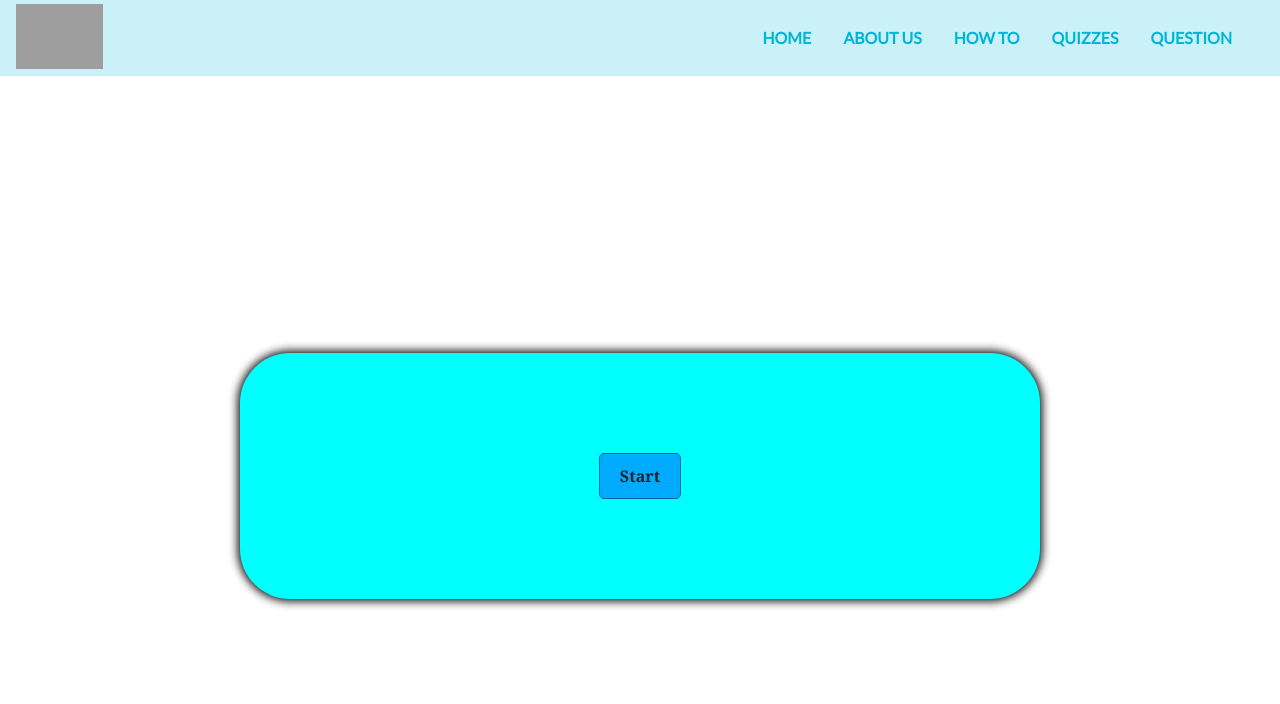
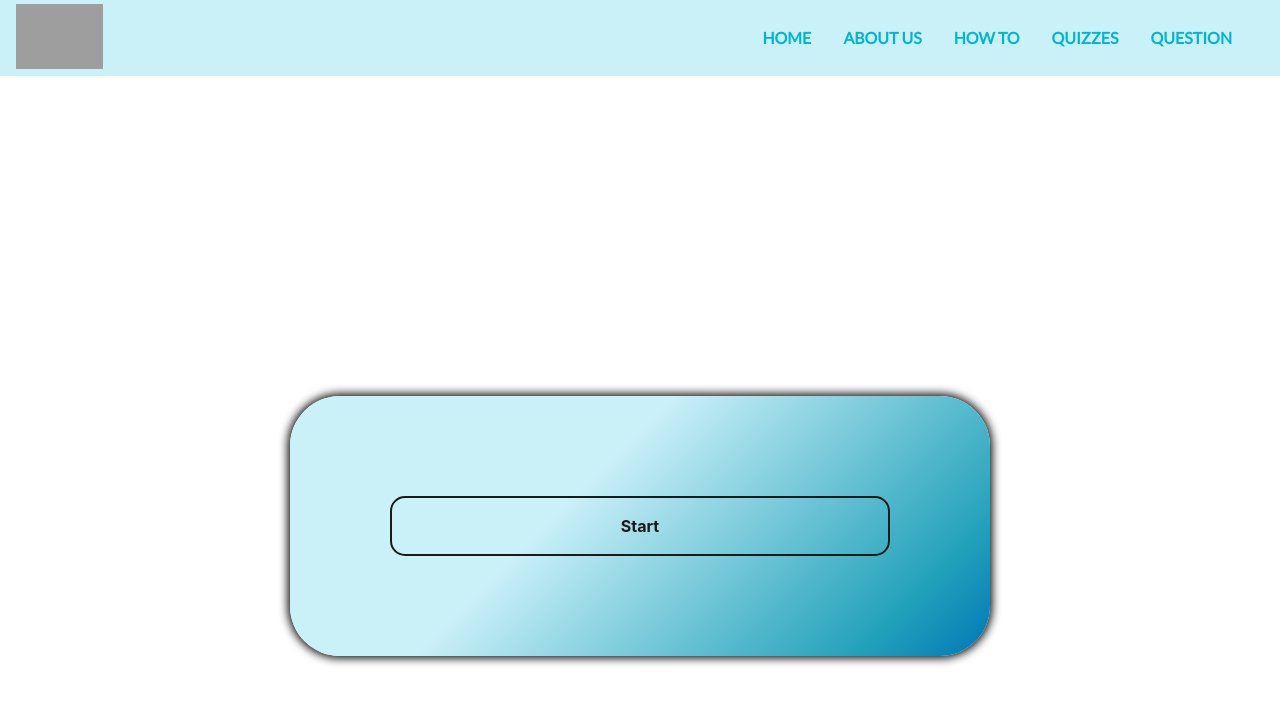
Before and after one commit to asatamas/quiz_page, a React (Create React App) app in the folder online_quiz/: page /Question in a window 1280 px wide. Shown: the top 704 px of the page. Built offline with nearby package versions, Linux system fonts and the light colour scheme; grey boxes are pictures that could not be loaded; a web font is replaced by a local one.

Commit message:
Changed css for quiz questions, added a counter for amount of correct answers guessed

```diff
--- a/online_quiz/src/css/Question.css
+++ b/online_quiz/src/css/Question.css
@@ -6,7 +6,7 @@
 }
 
 :root {
-  --hue-neutral: 200;
+  --hue-neutral: hsl(190, 77, 88);
   --hue-wrong: 0;
   --hue-correct: 145;
 }
@@ -21,17 +21,23 @@
   padding: 0;
   margin: 0;
   display: flex;
-  width: 100vw;
-  height: 100vh;
+  width: 100%;
+  height: 900px;
   justify-content: center;
   align-items: center;
   color: black;
 }
 
 .question-page_container {
-  width: 800px;
+  width: 700px;
   max-width: 80%;
-  background-color: aqua;
+  background: rgb(0, 119, 182);
+  background: linear-gradient(
+    315deg,
+    rgba(0, 119, 182, 1) 0%,
+    rgba(34, 161, 186, 1) 14%,
+    rgba(202, 240, 248, 1) 60%
+  );
   border-radius: 50px;
   padding: 100px;
   box-shadow: 0 0 10px 2px;
@@ -44,18 +50,50 @@
   margin: 20px 0;
 }
 
+.btn:active {
+  box-shadow: none;
+  transform: translateY(0);
+}
+
 .btn {
   --hue: var(--hue-neutral);
   border: 1px solid hsl(var(--hue), 100%, 30%);
-  background-color: hsl(var(--hue), 100%, 50%);
+  background-color: hsl(var(--hue), 70%, 50%);
   border-radius: 5px;
   padding: 5px 10px;
   outline: none;
+
+  appearance: none;
+  border: 2px solid #1a1a1a;
+  border-radius: 15px;
+  box-sizing: border-box;
+  color: #1a1a1a;
+  cursor: pointer;
+  font-family: Roobert, -apple-system, BlinkMacSystemFont, "Segoe UI", Helvetica,
+    Arial, sans-serif, "Apple Color Emoji", "Segoe UI Emoji", "Segoe UI Symbol";
+  font-size: 16px;
+  font-weight: 700;
+  line-height: normal;
+  margin: 0;
+  min-height: 60px;
+  min-width: 0;
+  outline: none;
+  padding: 16px 24px;
+  text-align: center;
+  text-decoration: none;
+  transition: all 300ms cubic-bezier(0.23, 1, 0.32, 1);
+  user-select: none;
+  -webkit-user-select: none;
+  touch-action: manipulation;
+  width: 100%;
+  will-change: transform;
 }
 
 .btn:hover {
   border-color: white;
   background-color: hsl(var(--hue), 100%, 50%);
+  box-shadow: rgba(0, 0, 0, 0.25) 0 8px 15px;
+  transform: translateY(-2px);
 }
 
 .btn.correct {
@@ -64,6 +102,10 @@
 
 .btn.wrong {
   --hue: var(--hue-wrong);
+}
+
+.btn:disabled {
+  pointer-events: none;
 }
 
 .next_button,
@@ -82,3 +124,10 @@
 .hide {
   display: none;
 }
+
+#question {
+  font-family: Roobert, -apple-system, BlinkMacSystemFont, "Segoe UI", Helvetica,
+    Arial, sans-serif, "Apple Color Emoji", "Segoe UI Emoji", "Segoe UI Symbol";
+  text-align: center;
+  margin-bottom: 50px;
+}
--- a/online_quiz/src/page_components/Question.js
+++ b/online_quiz/src/page_components/Question.js
@@ -1,4 +1,4 @@
-import React from "react";
+import React, { createElement } from "react";
 import "../css/Question.css";
 import "bootstrap/dist/css/bootstrap.css";
 import { useEffect } from "react";
@@ -11,6 +11,7 @@ const Question = () => {
       document.getElementById("question_container");
     const questionElement = document.getElementById("question");
     const answerButtonsElement = document.getElementById("answer_buttons");
+    let counter;
 
     let shuffleQuestions, currentQuestionIndex;
 
@@ -22,6 +23,9 @@ const Question = () => {
 
     function startGame() {
       console.log("Started");
+      counter = 0;
+      questionElement.classList.remove("hide");
+      answerButtonsElement.classList.remove("hide");
       startButton.classList.add("hide");
       shuffleQuestions = questions
         .sort(() => Math.random() - 0.5)
@@ -59,7 +63,7 @@ const Question = () => {
         answerButtonsElement.removeChild(answerButtonsElement.firstChild);
       }
     }
-    /**/
+
     function selectAnswer(e) {
       const selectedButton = e.target;
       const correct = selectedButton.dataset.correct;
@@ -67,11 +71,23 @@ const Question = () => {
       Array.from(answerButtonsElement.children).forEach((button) => {
         setStatusClass(button, button.dataset.correct);
       });
+      if (correct) {
+        counter++;
+      }
       if (shuffleQuestions.length > currentQuestionIndex + 1) {
         nextButton.classList.remove("hide");
       } else {
         startButton.innerText = "Restart";
         startButton.classList.remove("hide");
+        // questionElement.classList.add("hide");
+        // answerButtonsElement.classList.add("hide");
+        const printScore = document.getElementById("question");
+        printScore.classList.add("result_screen");
+        printScore.innerText =
+          "YOU HAVE GOTTEN " +
+          counter +
+          " CORRECT ANSWERS\n" +
+          "Hit 'Restart' for a better score!";
       }
     }
 
@@ -91,21 +107,59 @@ const Question = () => {
 
     const questions = [
       {
-        question: "What is 2+2?",
+        question: "What is the largest planet in our solar system?",
         answers: [
-          { text: 4, correct: true },
-          { text: 10, correct: false },
-          { text: 5, correct: false },
-          { text: 40, correct: false },
+          { text: "Mars", correct: false },
+          { text: "Saturn", correct: true },
+          { text: "Earth", correct: false },
+          { text: "Neptune", correct: false },
         ],
       },
       {
-        question: "What da dog doing?",
+        question: "How many planets are there in our solar system?",
         answers: [
-          { text: "chilling", correct: true },
-          { text: "bruh dead", correct: false },
-          { text: "idk", correct: false },
-          { text: "chilling but better", correct: false },
+          { text: 7, correct: false },
+          { text: 8, correct: true },
+          { text: 9, correct: false },
+          { text: 6, correct: false },
+        ],
+      },
+      {
+        question:
+          "How long does it take for light from the Sun to reach Earth?",
+        answers: [
+          { text: "8 minutes", correct: true },
+          { text: "1 minute", correct: false },
+          { text: "8 seconds", correct: false },
+          { text: "10 hours", correct: false },
+        ],
+      },
+      {
+        question:
+          "In order from the sun, where does Saturn sit in the order of the planets? ",
+        answers: [
+          { text: "Sixth from the sun", correct: true },
+          { text: "Fifth from the sun", correct: false },
+          { text: "Seventh from the sun", correct: false },
+          { text: "Eith from the sun", correct: false },
+        ],
+      },
+      {
+        question: "Which planet is the smallest?",
+        answers: [
+          { text: "Mercury", correct: true },
+          { text: "Venus", correct: false },
+          { text: "Uranus", correct: false },
+          { text: "Mars", correct: false },
+        ],
+      },
+      {
+        question: "How many planets have rings?",
+        answers: [
+          { text: "4", correct: true },
+          { text: "3", correct: false },
+          { text: "2", correct: false },
+          { text: "8", correct: false },
         ],
       },
     ];
```
